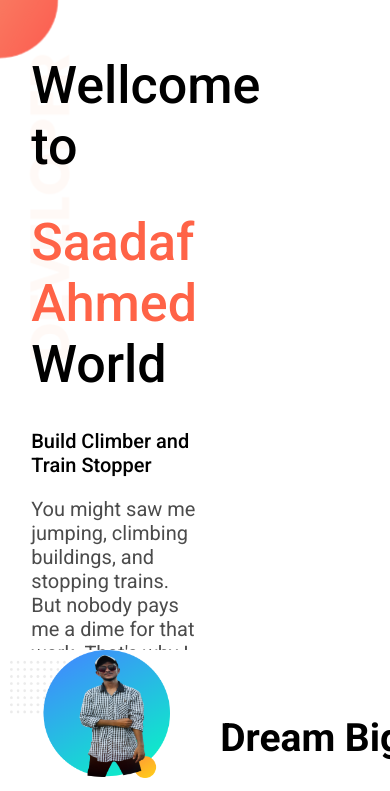
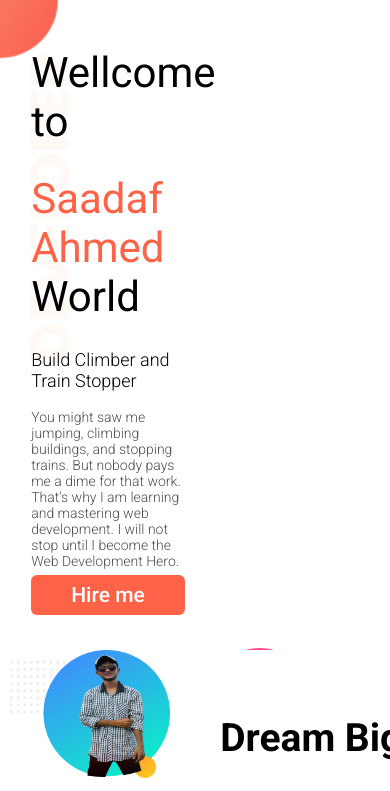
Before and after one commit to saadafahmed45/web-portfolio, a plain HTML site: page index.html in a window 390 px wide. Shown: the top 791 px of the page. Drawn offline with Linux system fonts and the light colour scheme.

Commit message:
add a resposive

```diff
--- a/style.css
+++ b/style.css
@@ -66,16 +66,129 @@ Header {
 
     .right-image {
         float: right;
-    width: 43%;
+        width: 42%;
         margin-right: 75px;
         margin-top: 41px;
     }
 
     .right-image img {
         width: 100%;
+        min-width: 100%;
     }
 
+    @media only screen and (max-width: 575px) {
+        .left-header h3 {
+            font-size: 14px;
+            font-weight: 300;
+            color: #000;
+        }
+        .left-header h1 {
+            font-size: 32px;
+            font-weight: 400;
+            color: black;
+        }
+        .left-header p {
+            font-size: 10px;
+            font-weight: 300;
+            opacity: .7;
+        }
+        .right-image {
+            float: right;
+            width: 32%;
+        }
+    }
 
+    @media only screen and (max-width: 1071px) {
+        .left-header {
+            width: 40%;
+            margin-top: 20px;
+            margin-left: 8%;
+            float: left;
+        }
+        .left-header h3 {
+            font-size: 18px;
+            font-weight: 300;
+            color: #000;
+        }
+        .left-header h1 {
+            font-size: 42px;
+            font-weight: 400;
+            color: black;
+        }
+        .left-header p {
+            font-size: 14px;
+            font-weight: 300;
+            opacity: .7;
+        }
+        .right-image {
+            float: right;
+            width: 38%;
+        }
+        .half-width p {
+            font-size: 13px;
+            font-weight: 300;
+            opacity: .7;
+        }
+        .sec-img {
+            width: 39%;
+            float: left;
+            margin-left: 10px;
+        }
+        .sec-img img {
+            width: 100%;
+        }
+        .sec-right {
+            width: 50%;
+            margin-left: 48%;
+            padding: 33px;
+        }
+        .sec-right h1 {
+            font-size: 32px;
+            /* margin-top: 20%; */
+        }
+        .sec-right h3 {
+            font-size: 16px;
+        }
+        .sec-right p {
+            font-weight: 300;
+            opacity: .8;
+            font-size: 18px;
+            width: 82%;
+        }
+    }
+
+    @media only screen and (max-width: 768px) {
+        .left-header {
+            width: 40%;
+            margin-top: 20px;
+            margin-left: 8%;
+            float: left;
+        }
+        .left-header h3 {
+            font-size: 18px;
+            font-weight: 300;
+            color: #000;
+        }
+        .left-header h1 {
+            font-size: 42px;
+            font-weight: 400;
+            color: black;
+        }
+        .left-header p {
+            font-size: 14px;
+            font-weight: 300;
+            opacity: .7;
+        }
+        .right-image {
+            float: right;
+            width: 36%;
+        }
+        .half-width p {
+            font-size: 13px;
+            font-weight: 300;
+            opacity: .7;
+        }
+    }
     /* heADER END */
 
     .secend-section {
@@ -135,11 +248,7 @@ Header {
     .sec-right a:hover {
         background: linear-gradient(45deg, rgb(86, 7, 214), rgb(72, 255, 35));
     }
-
-
     /* sec section end */
-
-
     /* footer section start */
 
     .footer {
```
Lines whose indentation alone changed are shown as unchanged.
